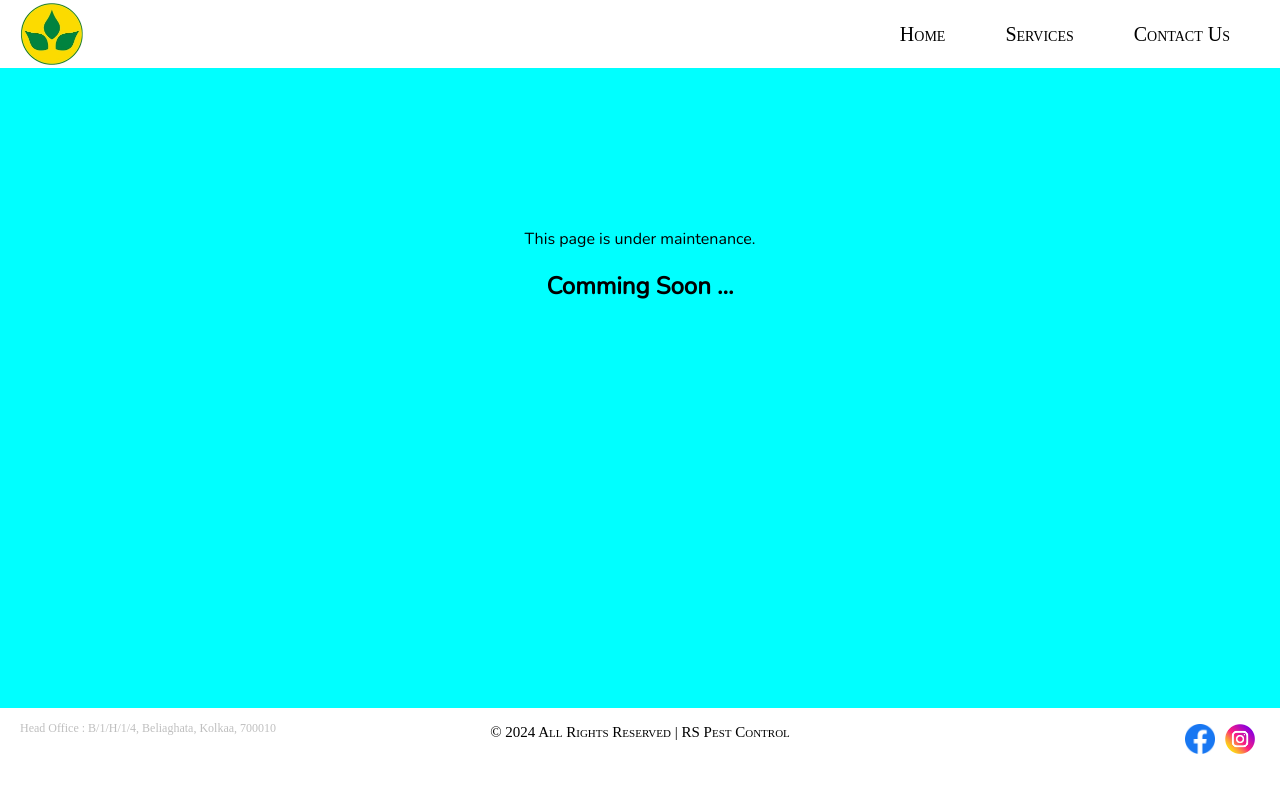
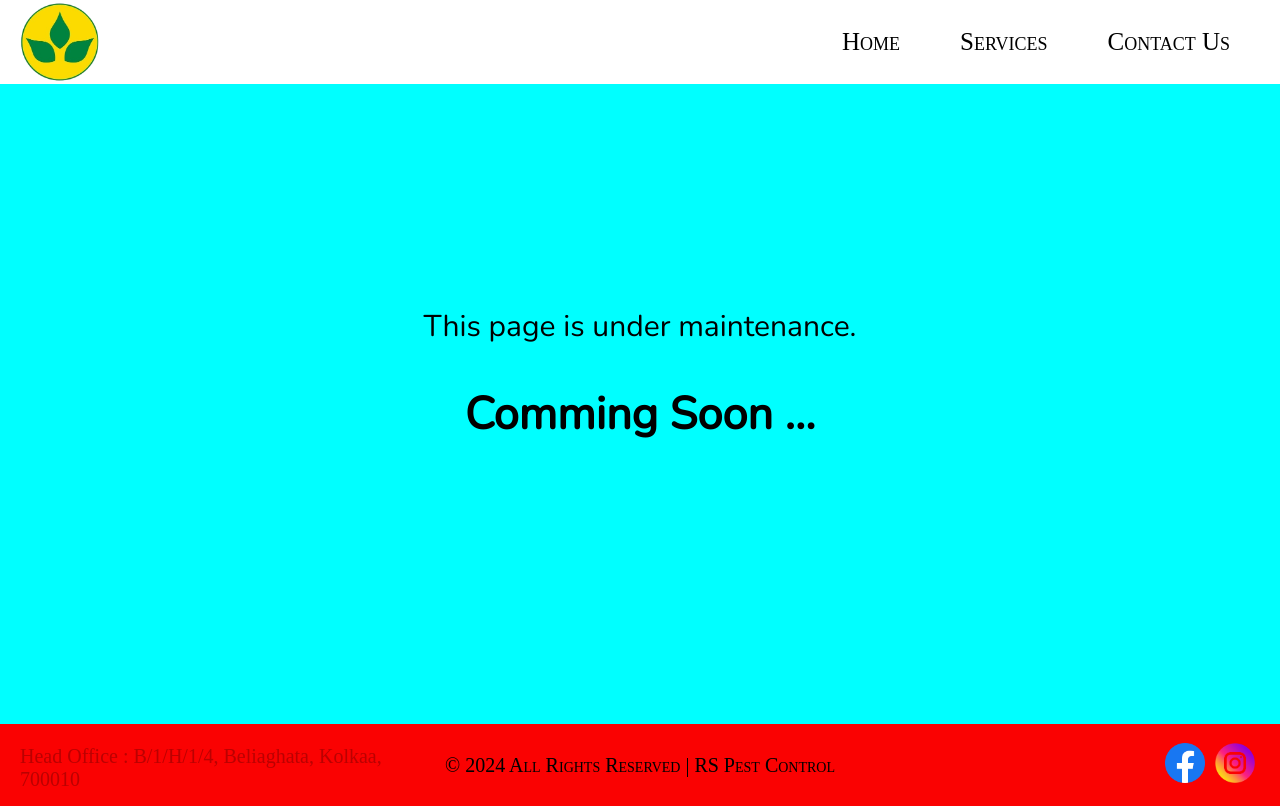
Before and after one commit to vishwajt/pest_control, a plain HTML site: page pages/comming_soon.html in a window 1280 px wide. Drawn offline with nearby package versions, Linux system fonts and the light colour scheme.

Commit message:
24th july push

```diff
--- a/css/comming_soon.css
+++ b/css/comming_soon.css
@@ -14,7 +14,7 @@ header {
     align-items: center;
     font-family: 'Playfair Display SC';
     font-variant-caps: petite-caps;
-    height: 8%;
+    height: 10%;
 }
 
 #navbar {
@@ -43,7 +43,7 @@ header {
     float: right;
     justify-content: flex-end;
     flex-grow: 1;
-    font-size: 20px;
+    font-size: 25px;
 }
 
 .menu ul {
@@ -70,31 +70,34 @@ header {
 }
 
 main {
-    padding: 20px;
     background-color: aqua;
     text-align: center;
     font-family: 'Nunito';
-    height: 75%;
+    height: 80%;
 }
 
-main section {
-    padding-top: 10%;
+section {
+    padding-top: 15%;
+    font-size: 30px;
 }
 
 footer {
-    background-color: #ffffff;
+    background-color: #fa0202;
     text-align: center;
     padding: 1px 0;
     display: flex;
     justify-content: space-between;
     width: 100%;
-    height: 8%;
+    height: 10%;
     font-family: 'Playfair Display SC';
+    font-size: 20px;
 }
 
 #address {
-    font-size: 12px;
     color: #000;
+    margin: auto;
+    padding: auto;
+    align-items: center;
     opacity: 25%;
     justify-content: flex-start;
     width: 33%;
@@ -103,10 +106,11 @@ footer {
 }
 
 #rights {
+    margin: auto;
+    padding: auto;
     justify-content: left;
     width: 33%;
     font-variant-caps: petite-caps;
-    font-size: 15px;
 }
 
 #social-media {
@@ -120,8 +124,8 @@ footer {
 
 #social-media img {
     padding: 0px 5px;
-    height: 30px;
-    width: 30px;
+    height: 40px;
+    width: 40px;
 }
 
 /* Responsive styles */
--- a/css/contactus_page.css
+++ b/css/contactus_page.css
@@ -14,7 +14,7 @@ header {
     align-items: center;
     font-family: 'Playfair Display SC';
     font-variant-caps: petite-caps;
-    height: 8%;
+    height: 10%;
 }
 
 #navbar {
@@ -43,7 +43,7 @@ header {
     float: right;
     justify-content: flex-end;
     flex-grow: 1;
-    font-size: 20px;
+    font-size: 25px;
 }
 
 .menu ul {
@@ -70,28 +70,34 @@ header {
 }
 
 main {
-    padding: 20px;
     background-color: aqua;
+    text-align: center;
+    font-family: 'Nunito';
+    height: 80%;
 }
 
 section {
-    margin-bottom: 40px;
+    padding-top: 15%;
+    font-size: 30px;
 }
 
 footer {
-    background-color: #ffffff;
+    background-color: #fa0202;
     text-align: center;
     padding: 1px 0;
     display: flex;
     justify-content: space-between;
     width: 100%;
-    height: 8%;
+    height: 10%;
     font-family: 'Playfair Display SC';
+    font-size: 20px;
 }
 
 #address {
-    font-size: 12px;
     color: #000;
+    margin: auto;
+    padding: auto;
+    align-items: center;
     opacity: 25%;
     justify-content: flex-start;
     width: 33%;
@@ -100,10 +106,11 @@ footer {
 }
 
 #rights {
+    margin: auto;
+    padding: auto;
     justify-content: left;
     width: 33%;
     font-variant-caps: petite-caps;
-    font-size: 15px;
 }
 
 #social-media {
@@ -117,8 +124,8 @@ footer {
 
 #social-media img {
     padding: 0px 5px;
-    height: 30px;
-    width: 30px;
+    height: 40px;
+    width: 40px;
 }
 
 /* Responsive styles */
--- a/css/homepage.css
+++ b/css/homepage.css
@@ -14,7 +14,7 @@ header {
     align-items: center;
     font-family: 'Playfair Display SC';
     font-variant-caps: petite-caps;
-    height: 8%;
+    height: 10%;
 }
 
 #navbar {
@@ -43,7 +43,7 @@ header {
     float: right;
     justify-content: flex-end;
     flex-grow: 1;
-    font-size: 20px;
+    font-size: 25px;
 }
 
 .menu ul {
@@ -70,12 +70,13 @@ header {
 }
 
 main {
-    padding: 20px;
     background-color: aqua;
+    font-family: 'Nunito';
+    height: 80%;
 }
 
 section {
-    margin-bottom: 40px;
+    padding: 0px;
 }
 
 footer {
@@ -85,13 +86,16 @@ footer {
     display: flex;
     justify-content: space-between;
     width: 100%;
-    height: 8%;
+    height: 10%;
     font-family: 'Playfair Display SC';
+    font-size: 20px;
 }
 
 #address {
-    font-size: 12px;
     color: #000;
+    margin: auto;
+    padding: auto;
+    align-items: center;
     opacity: 25%;
     justify-content: flex-start;
     width: 33%;
@@ -100,10 +104,11 @@ footer {
 }
 
 #rights {
+    margin: auto;
+    padding: auto;
     justify-content: left;
     width: 33%;
     font-variant-caps: petite-caps;
-    font-size: 15px;
 }
 
 #social-media {
@@ -117,8 +122,8 @@ footer {
 
 #social-media img {
     padding: 0px 5px;
-    height: 30px;
-    width: 30px;
+    height: 40px;
+    width: 40px;
 }
 
 /* Responsive styles */
--- a/javascripts/homepage.js
+++ b/javascripts/homepage.js
@@ -1,4 +1,4 @@
 function toggleMenu() {
-    const nav = document.getElementById('navbar');
-    nav.classList.toggle('active');
+    const menu = document.querySelector('.menu');
+    menu.classList.toggle('active');
 }
```
Also changed, not shown: pages/homepage.html (+2 -3 lines).
